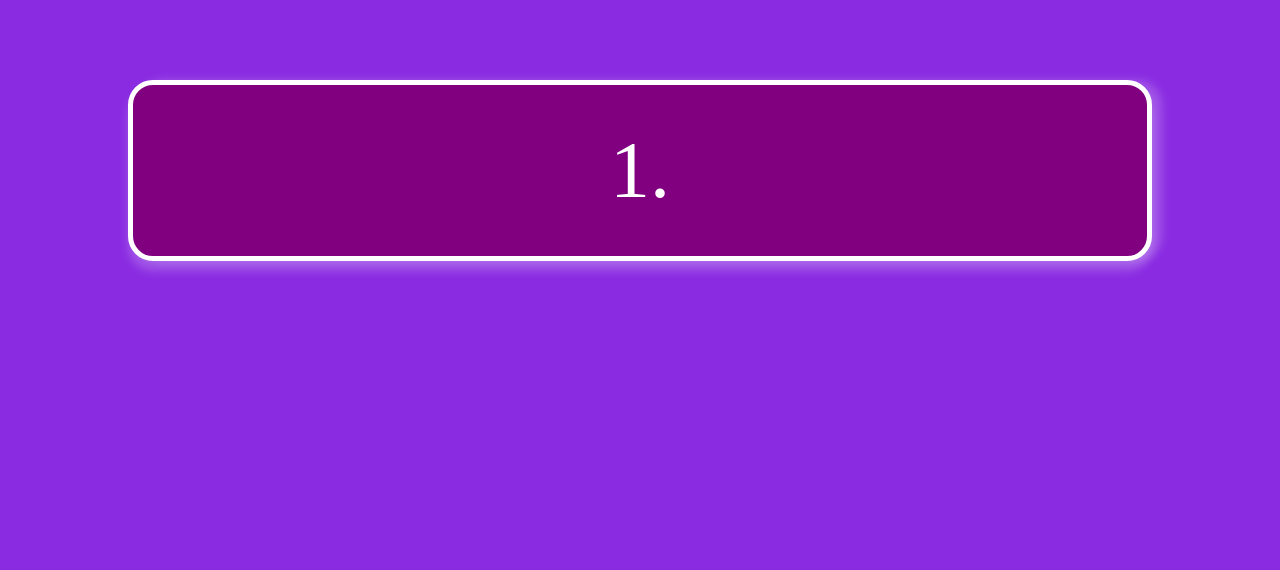
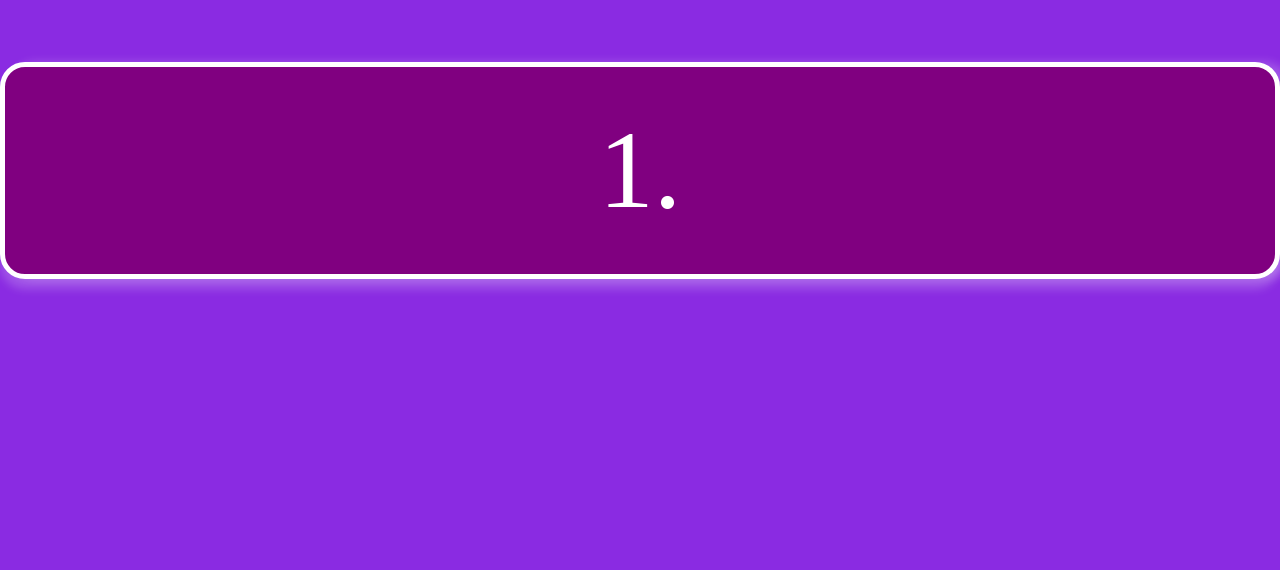
Before and after one commit to mrgick/pages, a plain HTML site: page new-year-2024/quiz.html in a window 1280 px wide. Shown: the part 230-800 px from the top of the page. Drawn offline with Linux system fonts and the light colour scheme.

Commit message:
Fix for android tv

```diff
--- a/new-year-2024/quiz.css
+++ b/new-year-2024/quiz.css
@@ -6,7 +6,7 @@ body {
 body {
     background-color: blueviolet;
     color: white;
-    font-size: 80px;
+    font-size: 110px;
 }
 
 .control {
@@ -31,9 +31,9 @@ body {
 
 .quiz {
     display: flex;
-    gap: 2em;
+    gap: 1em;
     flex-direction: column;
-    width: 80%;
+    width: 100%;
 }
 
 #question {
--- a/new-year-2024/quiz.html
+++ b/new-year-2024/quiz.html
@@ -3,6 +3,7 @@
 <html>
 
 <head>
+    <meta name="viewport" content="width=device-width, initial-scale=1">
     <link rel="stylesheet" type="text/css" href="reset.css">
     <link rel="stylesheet" type="text/css" href="quiz.css">
     <script defer src="quiz.js"></script>
```
Also changed, not shown: new-year-2024/index.html (+1 -0 lines).
